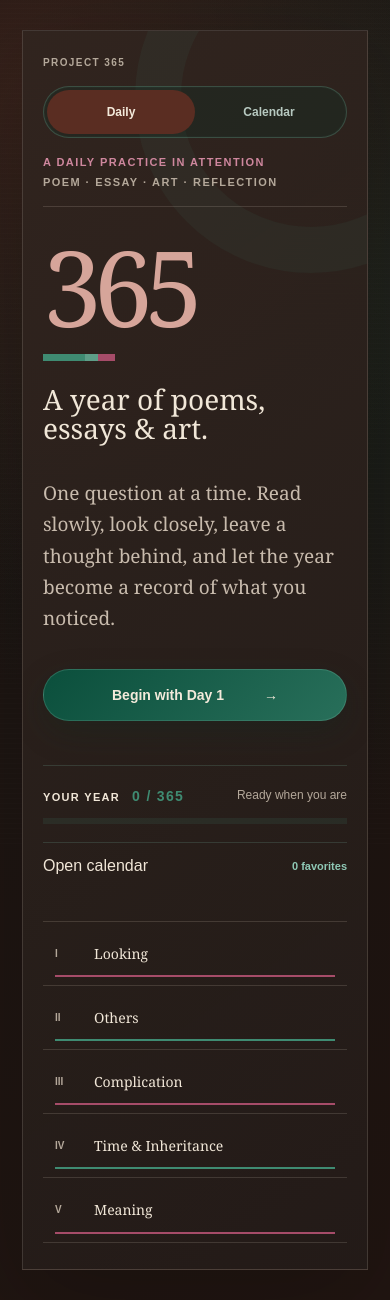
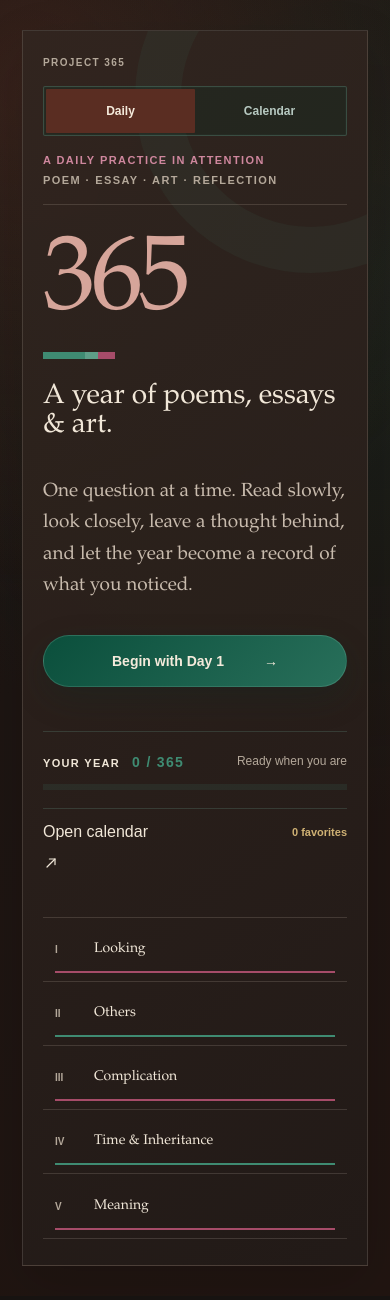
Before and after one commit to nicklee583/Project-365, a React (Vite) app: page / in a window 390 px wide. Built offline with nearby package versions, Linux system fonts and the light colour scheme.

Commit message:
Add files via upload

```diff
--- a/src/components/AppTabs.jsx
+++ b/src/components/AppTabs.jsx
@@ -22,7 +22,7 @@ export default function AppTabs({
         aria-current={active === "calendar" ? "page" : undefined}
       >
         <span>Calendar</span>
-        {favoriteCount > 0 ? <small>{favoriteCount} ★</small> : null}
+        {favoriteCount > 0 ? <small>{favoriteCount} saved</small> : null}
       </button>
     </nav>
   );
--- a/src/components/DayScreen.jsx
+++ b/src/components/DayScreen.jsx
@@ -154,7 +154,7 @@ export default function DayScreen({
 
       <footer className="dayFooter">
         <span>{content.part.label}</span>
-        <span>{favorite ? "★ Favorite · " : ""}Day {content.day}</span>
+        <span className={favorite ? "footerFavorite" : ""}>{favorite ? "Favorite · " : ""}Day {content.day}</span>
       </footer>
     </main>
   );
--- a/src/components/FavoriteButton.jsx
+++ b/src/components/FavoriteButton.jsx
@@ -1,3 +1,5 @@
+import { StarIcon } from "./Icons";
+
 export default function FavoriteButton({ favorite, onToggle }) {
   return (
     <button
@@ -7,7 +9,7 @@ export default function FavoriteButton({ favorite, onToggle }) {
       aria-pressed={favorite}
       aria-label={favorite ? "Remove this day from favorites" : "Favorite this day"}
     >
-      <span aria-hidden="true">{favorite ? "★" : "☆"}</span>
+      <StarIcon className="favoriteStarIcon" filled={favorite} />
       <strong>{favorite ? "Favorited" : "Favorite day"}</strong>
     </button>
   );
--- a/src/components/HomeScreen.jsx
+++ b/src/components/HomeScreen.jsx
@@ -1,5 +1,6 @@
 import { useEffect, useMemo, useState } from "react";
 import AppTabs from "./AppTabs";
+import { ArrowUpRightIcon } from "./Icons";
 import { getFirstIncompleteDay } from "../lib/progress";
 import { countUnfinished } from "../lib/journey";
 
@@ -106,7 +107,7 @@ export default function HomeScreen({
           <button className="homeCalendarLink" type="button" onClick={onCalendar}>
             <span>Open calendar</span>
             <strong>{favoriteDays.length} favorite{favoriteDays.length === 1 ? "" : "s"}</strong>
-            <span aria-hidden="true">↗</span>
+            <ArrowUpRightIcon className="homeCalendarArrow" />
           </button>
         </section>
 
--- /dev/null
+++ b/src/components/Icons.jsx
@@ -0,0 +1,29 @@
+export function ArrowUpRightIcon({ className = "" }) {
+  return (
+    <svg
+      className={className}
+      viewBox="0 0 20 20"
+      aria-hidden="true"
+      focusable="false"
+    >
+      <path d="M5 15L15 5" />
+      <path d="M8 5H15V12" />
+    </svg>
+  );
+}
+
+export function StarIcon({ className = "", filled = false }) {
+  return (
+    <svg
+      className={className}
+      viewBox="0 0 24 24"
+      aria-hidden="true"
+      focusable="false"
+    >
+      <path
+        d="M12 3.2l2.63 5.33 5.88.86-4.25 4.14 1 5.85L12 16.62l-5.26 2.76 1-5.85-4.25-4.14 5.88-.86L12 3.2z"
+        fill={filled ? "currentColor" : "none"}
+      />
+    </svg>
+  );
+}
--- a/src/styles.css
+++ b/src/styles.css
@@ -124,7 +124,7 @@ button, a { -webkit-tap-highlight-color: transparent; }
 .homeTitle {
   margin: 0;
   color: var(--maroon-dark);
-  font-family: Georgia, "Times New Roman", serif;
+  font-family: var(--serif);
   font-size: clamp(105px, 22vw, 220px);
   line-height: .68;
   letter-spacing: -.075em;
@@ -146,7 +146,7 @@ button, a { -webkit-tap-highlight-color: transparent; }
 .homeTitleSide p {
   margin: 0;
   max-width: 310px;
-  font-family: Georgia, "Times New Roman", serif;
+  font-family: var(--serif);
   font-size: clamp(28px, 4.2vw, 45px);
   line-height: 1.01;
 }
@@ -155,7 +155,7 @@ button, a { -webkit-tap-highlight-color: transparent; }
   max-width: 650px;
   margin: 0 0 34px;
   color: var(--muted);
-  font-family: Georgia, "Times New Roman", serif;
+  font-family: var(--serif);
   font-size: 19px;
   line-height: 1.65;
 }
@@ -256,7 +256,7 @@ button, a { -webkit-tap-highlight-color: transparent; }
 
 .movement:last-child { border-right: 0; }
 .movement span { color: var(--muted); font-size: 10px; font-weight: 700; }
-.movement strong { font-family: Georgia, "Times New Roman", serif; font-size: 14px; font-weight: 400; }
+.movement strong { font-family: var(--serif); font-size: 14px; font-weight: 400; }
 .movement i { position: absolute; inset: auto 12px 10px; height: 2px; }
 .movement i.maroon { background: var(--maroon); }
 .movement i.green { background: var(--phthalo); }
@@ -282,7 +282,7 @@ button, a { -webkit-tap-highlight-color: transparent; }
   padding: 0;
   width: fit-content;
   color: var(--maroon-dark);
-  font-family: Georgia, "Times New Roman", serif;
+  font-family: var(--serif);
   font-size: 24px;
   cursor: pointer;
 }
@@ -338,7 +338,7 @@ button, a { -webkit-tap-highlight-color: transparent; }
   align-items: center;
   gap: 12px;
   color: var(--maroon);
-  font-family: Georgia, "Times New Roman", serif;
+  font-family: var(--serif);
   font-size: 14px;
 }
 
@@ -366,7 +366,7 @@ button, a { -webkit-tap-highlight-color: transparent; }
 .dayIntro h1 {
   max-width: 800px;
   margin: 0;
-  font-family: Georgia, "Times New Roman", serif;
+  font-family: var(--serif);
   font-size: clamp(45px, 8vw, 82px);
   line-height: .98;
   letter-spacing: -.045em;
@@ -403,7 +403,7 @@ button, a { -webkit-tap-highlight-color: transparent; }
   right: 24px;
   top: 20px;
   color: var(--muted);
-  font-family: Georgia, "Times New Roman", serif;
+  font-family: var(--serif);
   font-size: 13px;
 }
 
@@ -412,7 +412,7 @@ button, a { -webkit-tap-highlight-color: transparent; }
 .mediaCard h2 {
   max-width: 700px;
   margin: 0;
-  font-family: Georgia, "Times New Roman", serif;
+  font-family: var(--serif);
   font-size: clamp(35px, 6vw, 56px);
   line-height: 1.03;
   letter-spacing: -.035em;
@@ -429,7 +429,7 @@ button, a { -webkit-tap-highlight-color: transparent; }
   max-width: 700px;
   margin: 32px 0 0;
   color: #49443d;
-  font-family: Georgia, "Times New Roman", serif;
+  font-family: var(--serif);
   font-size: 18px;
   line-height: 1.68;
 }
@@ -457,7 +457,7 @@ button, a { -webkit-tap-highlight-color: transparent; }
   border: 1px solid var(--line);
   color: var(--maroon);
   background: linear-gradient(135deg, var(--maroon-soft), var(--phthalo-soft));
-  font-family: Georgia, "Times New Roman", serif;
+  font-family: var(--serif);
   font-size: 38px;
 }
 
@@ -503,7 +503,7 @@ button, a { -webkit-tap-highlight-color: transparent; }
 }
 
 .reflectionOrnament span { height: 1px; background: rgba(255,250,240,.36); }
-.reflectionOrnament strong { font-family: Georgia, "Times New Roman", serif; font-weight: 400; }
+.reflectionOrnament strong { font-family: var(--serif); font-weight: 400; }
 
 .reflectionHeader {
   display: flex;
@@ -516,7 +516,7 @@ button, a { -webkit-tap-highlight-color: transparent; }
 .reflectionHeader h2 {
   max-width: 590px;
   margin: 8px 0 0;
-  font-family: Georgia, "Times New Roman", serif;
+  font-family: var(--serif);
   font-size: clamp(34px, 6vw, 56px);
   line-height: 1.02;
   font-weight: 400;
@@ -529,7 +529,7 @@ button, a { -webkit-tap-highlight-color: transparent; }
   max-width: 650px;
   margin: 34px 0 14px;
   color: rgba(255,250,240,.73);
-  font-family: Georgia, "Times New Roman", serif;
+  font-family: var(--serif);
   font-size: 17px;
   line-height: 1.55;
 }
@@ -546,7 +546,7 @@ button, a { -webkit-tap-highlight-color: transparent; }
   background: transparent;
   color: var(--cream);
   caret-color: #e7b0c2;
-  font-family: Georgia, "Times New Roman", serif;
+  font-family: var(--serif);
   font-size: 20px;
   line-height: 1.7;
 }
@@ -580,7 +580,7 @@ button, a { -webkit-tap-highlight-color: transparent; }
 .closingPrompt { padding: 96px 0 76px; }
 .closingRule { width: 46px; height: 3px; margin-bottom: 28px; background: linear-gradient(90deg, var(--maroon) 50%, var(--phthalo) 50%); }
 .closingPrompt p { color: var(--muted); font-size: 14px; }
-.closingPrompt blockquote { max-width: 690px; margin: 14px 0 0; font-family: Georgia, "Times New Roman", serif; font-size: clamp(28px, 5vw, 44px); line-height: 1.12; }
+.closingPrompt blockquote { max-width: 690px; margin: 14px 0 0; font-family: var(--serif); font-size: clamp(28px, 5vw, 44px); line-height: 1.12; }
 
 .completionPanel {
   display: grid;
@@ -602,12 +602,12 @@ button, a { -webkit-tap-highlight-color: transparent; }
   border: 1px solid currentColor;
   border-radius: 50%;
   color: var(--maroon);
-  font-family: Georgia, "Times New Roman", serif;
+  font-family: var(--serif);
   font-size: 26px;
 }
 .isComplete .completionSeal { color: var(--phthalo); }
 
-.completionCopy h2 { margin: 7px 0; font-family: Georgia, "Times New Roman", serif; font-size: clamp(26px, 5vw, 38px); font-weight: 400; }
+.completionCopy h2 { margin: 7px 0; font-family: var(--serif); font-size: clamp(26px, 5vw, 38px); font-weight: 400; }
 .completionCopy > p:last-child { margin-bottom: 0; color: var(--muted); font-size: 13px; }
 
 .completionProgress { grid-column: 2; height: 4px; overflow: hidden; background: rgba(24, 23, 20, .10); }
@@ -941,7 +941,7 @@ body::before {
 .calendarHero h1 {
   margin: 0;
   color: #e3c0b6;
-  font-family: Georgia, "Times New Roman", serif;
+  font-family: var(--serif);
   font-size: clamp(70px, 14vw, 150px);
   line-height: .78;
   letter-spacing: -.065em;
@@ -951,7 +951,7 @@ body::before {
   max-width: 650px;
   margin: 34px 0 0;
   color: #c2b5a8;
-  font-family: Georgia, "Times New Roman", serif;
+  font-family: var(--serif);
   font-size: 18px;
   line-height: 1.65;
 }
@@ -967,7 +967,7 @@ body::before {
 .calendarStats strong {
   display: block;
   color: var(--ink);
-  font-family: Georgia, "Times New Roman", serif;
+  font-family: var(--serif);
   font-size: 31px;
   font-weight: 400;
 }
@@ -1021,7 +1021,7 @@ body::before {
 .movementCalendar > header { display: flex; gap: 16px; align-items: flex-start; }
 .movementCalendar > header > span {
   color: #d193a6;
-  font-family: Georgia, "Times New Roman", serif;
+  font-family: var(--serif);
   font-size: 28px;
 }
 .movementCalendar header p {
@@ -1035,7 +1035,7 @@ body::before {
 .movementCalendar header h2 {
   margin: 0;
   color: var(--ink);
-  font-family: Georgia, "Times New Roman", serif;
+  font-family: var(--serif);
   font-size: 23px;
   font-weight: 400;
 }
@@ -1066,7 +1066,7 @@ body::before {
 .calendarDay.isProgress { border-color: rgba(166,76,105,.35); background: rgba(90,45,34,.27); }
 .calendarDay.isComplete { border-color: rgba(63,139,114,.34); background: rgba(63,139,114,.14); }
 .calendarDay.isFavorite { box-shadow: inset 0 0 0 1px rgba(222,185,111,.40); }
-.calendarDayNumber { font-family: Georgia, "Times New Roman", serif; font-size: 17px; }
+.calendarDayNumber { font-family: var(--serif); font-size: 17px; }
 .calendarDayMotif {
   overflow: hidden;
   color: var(--muted);
@@ -1087,7 +1087,7 @@ body::before {
   color: var(--muted);
 }
 .calendarEmpty > span { color: #dfb96f; font-size: 34px; }
-.calendarEmpty h2 { color: var(--ink); font-family: Georgia, "Times New Roman", serif; font-weight: 400; }
+.calendarEmpty h2 { color: var(--ink); font-family: var(--serif); font-weight: 400; }
 
 @media (max-width: 900px) {
   .movementCalendar { grid-template-columns: 1fr; }
@@ -1520,3 +1520,476 @@ body::before {
   background: #a64c69;
   border-color: rgba(224, 161, 181, .65);
 }
+/* =========================================================
+   V5 — FINAL DARK ACADEMIA FINISH
+   Baskerville · sharper geometry · antique gold · archival
+   texture/rules · calendar refinement
+   ========================================================= */
+
+:root {
+  --serif: "Baskerville Old Face", Baskerville, "Iowan Old Style",
+    "Palatino Linotype", Palatino, "Book Antiqua", Georgia, serif;
+
+  --antique-gold: #b79252;
+  --antique-gold-light: #cfb174;
+  --antique-gold-soft: rgba(183, 146, 82, .13);
+  --antique-gold-line: rgba(183, 146, 82, .42);
+
+  --archival-rule: rgba(207, 193, 170, .18);
+  --archival-rule-strong: rgba(207, 193, 170, .28);
+}
+
+/* Baskerville is reserved for the literary hierarchy. */
+.homeTitle,
+.homeTitleSide p,
+.wordmark,
+.partMarker,
+.dayIntro h1,
+.mediaCard h2,
+.cardBody,
+.reflectionOrnament strong,
+.reflectionHeader h2,
+.reflectionPrompt,
+.reflectionTextarea,
+.closingPrompt blockquote,
+.completionSeal,
+.completionCopy h2,
+.calendarHero h1,
+.calendarHero > p:last-child,
+.calendarStats strong,
+.movement strong,
+.movementCalendar > header > span,
+.movementCalendar header h2,
+.calendarDayNumber,
+.calendarEmpty h2 {
+  font-family: var(--serif);
+}
+
+.homeTitle,
+.calendarHero h1 {
+  letter-spacing: -.045em;
+}
+
+.dayIntro h1,
+.mediaCard h2 {
+  letter-spacing: -.025em;
+}
+
+.cardBody,
+.reflectionPrompt,
+.reflectionTextarea,
+.homeIntro {
+  font-kerning: normal;
+}
+
+/* Sharper, editorial geometry. Controls may remain pill-like where useful. */
+.homeHero,
+.mediaCard,
+.reflectionPanel,
+.completionPanel,
+.calendarHeader,
+.movementCalendar,
+.calendarEmpty,
+.artworkFigure {
+  border-radius: 0;
+}
+
+.calendarDay {
+  border-radius: 1px;
+}
+
+.homeHero,
+.mediaCard,
+.calendarHeader,
+.movementCalendar,
+.reflectionPanel,
+.completionPanel {
+  box-shadow:
+    0 26px 80px rgba(0,0,0,.17),
+    inset 0 1px 0 rgba(255,255,255,.015);
+}
+
+/* Fine archival paper / book-cloth texture, deliberately faint. */
+body::before {
+  opacity: .16;
+  background-image:
+    repeating-linear-gradient(
+      0deg,
+      rgba(244,234,219,.026) 0,
+      rgba(244,234,219,.026) 1px,
+      transparent 1px,
+      transparent 5px
+    ),
+    repeating-linear-gradient(
+      90deg,
+      rgba(0,0,0,.018) 0,
+      rgba(0,0,0,.018) 1px,
+      transparent 1px,
+      transparent 7px
+    );
+  mix-blend-mode: soft-light;
+}
+
+.homeHero,
+.mediaCard,
+.movementCalendar {
+  background-image:
+    linear-gradient(145deg, rgba(49,37,31,.96), rgba(34,27,24,.96)),
+    repeating-linear-gradient(
+      90deg,
+      rgba(255,255,255,.012) 0,
+      rgba(255,255,255,.012) 1px,
+      transparent 1px,
+      transparent 6px
+    );
+}
+
+/* Small typographic rules: enough to feel printed, not ornamental costume. */
+.cardKicker {
+  display: flex;
+  align-items: center;
+  gap: 12px;
+}
+
+.cardKicker::after {
+  content: "";
+  width: 44px;
+  height: 1px;
+  background: linear-gradient(90deg, var(--archival-rule-strong), transparent);
+}
+
+.dayIntroContent::after {
+  content: "";
+  display: block;
+  width: min(180px, 42%);
+  height: 1px;
+  margin-top: 38px;
+  background: linear-gradient(
+    90deg,
+    var(--phthalo),
+    rgba(117,180,159,.18) 64%,
+    transparent
+  );
+}
+
+.closingRule {
+  height: 1px;
+  width: 74px;
+  background:
+    linear-gradient(
+      90deg,
+      var(--maroon) 0 43%,
+      transparent 43% 49%,
+      var(--phthalo) 49% 92%,
+      transparent 92%
+    );
+}
+
+/* Antique gold is reserved for saved/favorite state. */
+.favoriteButton {
+  border-color: var(--antique-gold-line);
+  border-radius: 2px;
+  background: rgba(183,146,82,.035);
+  color: #bba982;
+}
+
+.favoriteButton:hover {
+  border-color: rgba(207,177,116,.60);
+  color: var(--antique-gold-light);
+  background: rgba(183,146,82,.075);
+}
+
+.favoriteButton.isFavorite {
+  border-color: rgba(207,177,116,.70);
+  background: var(--antique-gold-soft);
+  color: var(--antique-gold-light);
+  box-shadow: inset 0 0 0 1px rgba(183,146,82,.06);
+}
+
+.favoriteStarIcon,
+.legendFavoriteIcon,
+.calendarStar,
+.calendarEmptyStar {
+  fill: none;
+  stroke: currentColor;
+  stroke-width: 1.45;
+  stroke-linecap: round;
+  stroke-linejoin: round;
+}
+
+.favoriteStarIcon {
+  width: 17px;
+  height: 17px;
+}
+
+.favoriteButton.isFavorite .favoriteStarIcon,
+.legendFavoriteIcon,
+.calendarStar {
+  fill: currentColor;
+}
+
+.appTabs small,
+.homeCalendarLink strong,
+.footerFavorite {
+  color: var(--antique-gold-light);
+}
+
+.footerFavorite {
+  letter-spacing: .08em;
+}
+
+/* Keep the remaining home-calendar arrow consistent with source buttons. */
+.homeCalendarArrow {
+  width: 16px;
+  height: 16px;
+  fill: none;
+  stroke: currentColor;
+  stroke-width: 1.5;
+  stroke-linecap: round;
+  stroke-linejoin: round;
+  transition: transform .18s ease;
+}
+
+.homeCalendarLink:hover .homeCalendarArrow {
+  transform: translate(2px, -2px);
+}
+
+/* Editorial tab treatment: still compact, less app-pill-like. */
+.appTabs {
+  padding: 2px;
+  border-radius: 2px;
+}
+
+.appTabs button {
+  border-radius: 1px;
+}
+
+.calendarFilterRow button {
+  border-radius: 2px;
+}
+
+/* Calendar as a manuscript index rather than a dashboard. */
+.calendarHeader {
+  position: relative;
+  overflow: hidden;
+  background:
+    radial-gradient(circle at 100% 0%, rgba(63,139,114,.22), transparent 29rem),
+    linear-gradient(145deg, rgba(25,58,48,.92), rgba(31,23,20,.985));
+}
+
+.calendarHeader::after {
+  content: "";
+  position: absolute;
+  left: clamp(26px, 5vw, 52px);
+  right: clamp(26px, 5vw, 52px);
+  bottom: 12px;
+  height: 1px;
+  background: linear-gradient(
+    90deg,
+    transparent,
+    rgba(117,180,159,.28) 18%,
+    rgba(117,180,159,.28) 82%,
+    transparent
+  );
+  pointer-events: none;
+}
+
+.calendarStats div {
+  position: relative;
+}
+
+.calendarStats div::after {
+  content: "";
+  position: absolute;
+  left: 18px;
+  bottom: 12px;
+  width: 22px;
+  height: 1px;
+  background: rgba(117,180,159,.34);
+}
+
+.calendarLegend {
+  padding: 13px 0;
+  border-top: 1px solid rgba(117,180,159,.10);
+  border-bottom: 1px solid rgba(117,180,159,.10);
+}
+
+.legendFavoriteIcon {
+  width: 11px;
+  height: 11px;
+  color: var(--antique-gold-light);
+}
+
+.movementCalendars {
+  gap: 24px;
+}
+
+.movementCalendar {
+  grid-template-columns: 168px 1fr;
+  gap: 30px;
+  padding: 28px;
+  border-left: 2px solid rgba(117,180,159,.30);
+  background:
+    linear-gradient(90deg, rgba(11,79,60,.075), transparent 22%),
+    rgba(31,25,22,.88);
+}
+
+.movementCalendar > header {
+  position: relative;
+  padding-bottom: 18px;
+}
+
+.movementCalendar > header::after {
+  content: "";
+  position: absolute;
+  left: 0;
+  bottom: 0;
+  width: 64px;
+  height: 1px;
+  background: linear-gradient(90deg, rgba(117,180,159,.55), transparent);
+}
+
+.movementCalendar > header > span {
+  color: #9bcdbd;
+  font-size: 30px;
+}
+
+.movementCalendar header h2 {
+  font-size: 24px;
+  line-height: 1.05;
+}
+
+.dayGrid {
+  gap: 5px;
+}
+
+.calendarDay {
+  min-height: 78px;
+  padding: 10px 9px;
+  border-color: rgba(244,234,219,.09);
+  background: rgba(255,255,255,.018);
+  box-shadow: none;
+}
+
+.calendarDay:hover {
+  transform: none;
+  border-color: rgba(117,180,159,.38);
+  background: rgba(63,139,114,.07);
+}
+
+.calendarDay.isProgress {
+  border-color: rgba(166,76,105,.34);
+  background:
+    linear-gradient(135deg, rgba(90,45,34,.27), rgba(11,79,60,.07));
+  box-shadow: inset 2px 0 0 rgba(166,76,105,.55);
+}
+
+.calendarDay.isComplete {
+  border-color: rgba(117,180,159,.38);
+  background: rgba(63,139,114,.13);
+  box-shadow: inset 2px 0 0 rgba(117,180,159,.62);
+}
+
+.calendarDay.isFavorite {
+  border-color: rgba(183,146,82,.40);
+  box-shadow:
+    inset 0 1px 0 var(--antique-gold-line),
+    inset 2px 0 0 rgba(183,146,82,.32);
+}
+
+.calendarDay.isComplete.isFavorite {
+  box-shadow:
+    inset 0 1px 0 var(--antique-gold-line),
+    inset 2px 0 0 rgba(117,180,159,.62);
+}
+
+.calendarDayNumber {
+  font-size: 19px;
+  color: #efe4d3;
+}
+
+.calendarDayMotif {
+  color: #9e9387;
+  font-size: 7.5px;
+  letter-spacing: .075em;
+}
+
+.calendarStar {
+  position: absolute;
+  top: 7px;
+  right: 7px;
+  width: 11px;
+  height: 11px;
+  color: var(--antique-gold-light);
+}
+
+.calendarEmptyStar {
+  width: 32px;
+  height: 32px;
+  color: var(--antique-gold-light);
+  margin-bottom: 10px;
+}
+
+/* Sharpen the major section hierarchy without darkening it further. */
+.mediaCard {
+  border-color: rgba(207,193,170,.15);
+}
+
+.poemCard {
+  border-left-color: rgba(208,138,161,.36);
+}
+
+.essayCard {
+  border-left-color: rgba(117,180,159,.36);
+}
+
+.artworkCard {
+  border-left-color: rgba(166,76,105,.34);
+}
+
+.reflectionPanel {
+  border-left: 2px solid rgba(117,180,159,.45);
+}
+
+.completionPanel {
+  border-left: 2px solid rgba(117,180,159,.28);
+}
+
+@media (max-width: 900px) {
+  .movementCalendar {
+    grid-template-columns: 1fr;
+  }
+
+  .movementCalendar > header {
+    padding-bottom: 14px;
+  }
+}
+
+@media (max-width: 680px) {
+  .homeHero,
+  .calendarHeader,
+  .movementCalendar,
+  .mediaCard,
+  .reflectionPanel,
+  .completionPanel {
+    box-shadow: 0 18px 50px rgba(0,0,0,.14);
+  }
+
+  .calendarDay {
+    min-height: 68px;
+  }
+
+  .favoriteButton {
+    width: fit-content;
+  }
+}
+
+@media (prefers-reduced-motion: reduce) {
+  .homeCalendarArrow {
+    transition: none;
+  }
+
+  .homeCalendarLink:hover .homeCalendarArrow {
+    transform: none;
+  }
+}
```
Also changed, not shown: src/components/CalendarScreen.jsx (+4 -3 lines), 2 other files (tests, documents, lock files or other folders).
